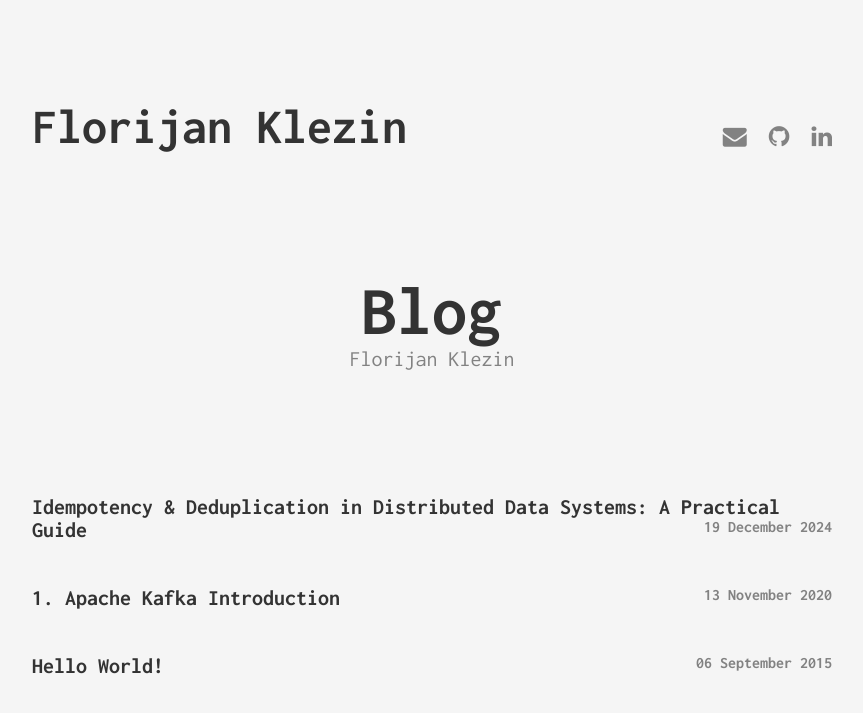
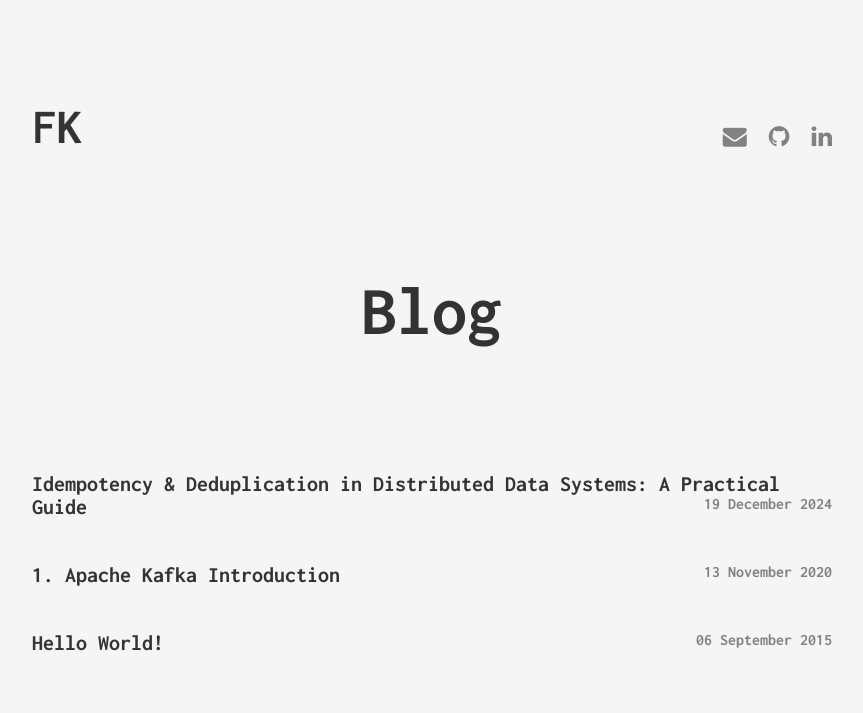
Before and after one commit to fklezin/fklezin.github.io, a Jekyll site: the page built from blog.html, in a window 1280 px wide. Shown: the top 713 px of the page, without its empty margins (208-1071 px from the left). Built offline with Jekyll 4.4.1, drawn with Linux system fonts in a browser that asks for light colours.

Commit message:
Show full name only on home page, use initials elsewhere
- Update header logo to show 'FK' on all pages except home
- Home page continues to show 'Florijan Klezin' in header
- Remove 'Florijan Klezin' subtitle from blog page

```diff
--- a/_includes/header.html
+++ b/_includes/header.html
@@ -1,6 +1,10 @@
 <header class="header">
     <div class="navigation">
-        <a href="/" class="logo">{{ site.title }}</a>
+        {% if page.url == "/" %}
+            <a href="/" class="logo">{{ site.title }}</a>
+        {% else %}
+            <a href="/" class="logo">FK</a>
+        {% endif %}
 
         <ul class="menu">
             <!--<li class="menu__entry"><a href="{{ '/about' | prepend: site.baseurl }}">About</a></li>-->
--- a/blog.html
+++ b/blog.html
@@ -1,7 +1,7 @@
 ---
 layout: page
 title: Blog
-subtitle: Florijan Klezin
+subtitle:
 sitemap:
   priority: 0.9
 ---
```
